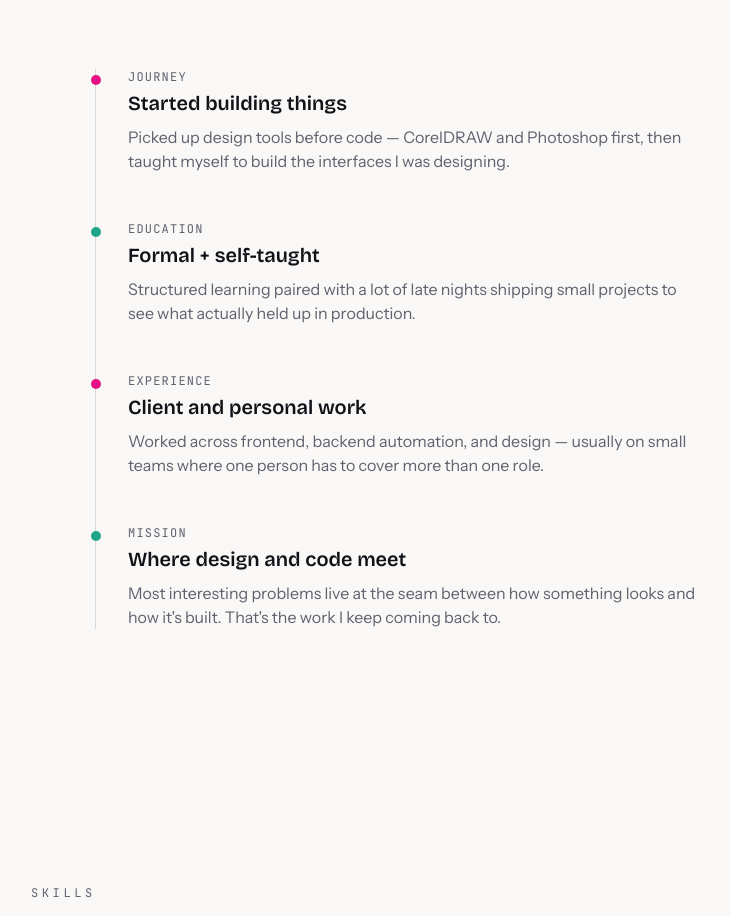
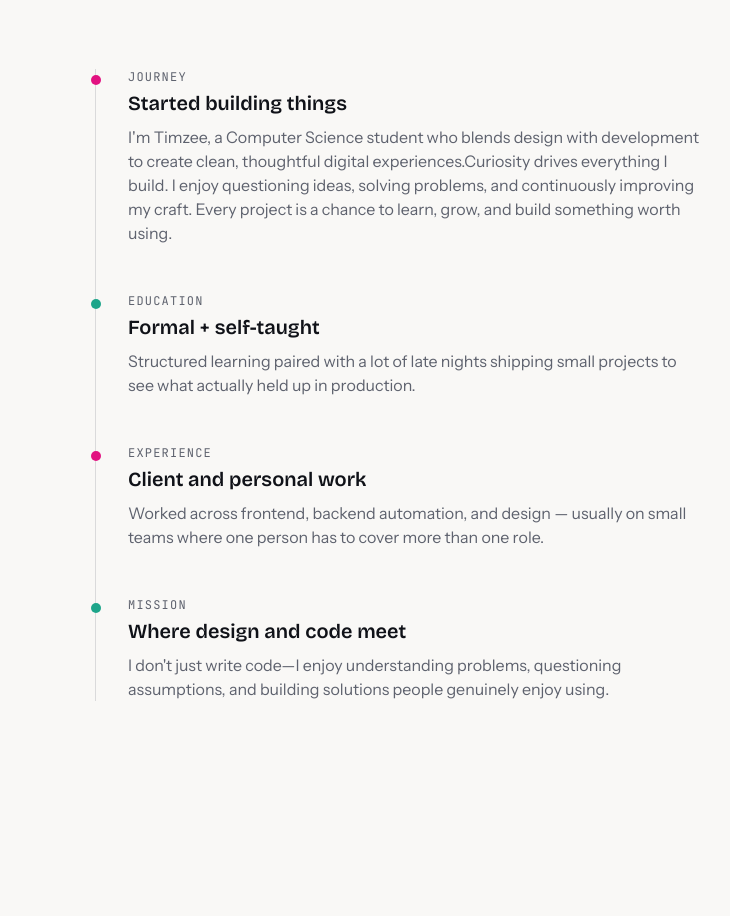
Before and after one commit to Timzee00/Portfolio-page, a Next.js app: page / in a window 1280 px wide. Shown: the part 1047-1963 px from the top of the page, without its empty margins (121-851 px from the left). Built offline with nearby package versions, Linux system fonts and the light colour scheme; no server answers; the database is empty.

Commit message:
Update About section with personal introduction

```diff
--- a/src/components/sections/About.tsx
+++ b/src/components/sections/About.tsx
@@ -8,7 +8,7 @@ const TIMELINE = [
   {
     year: "Journey",
     title: "Started building things",
-    body: "Picked up design tools before code — CorelDRAW and Photoshop first, then taught myself to build the interfaces I was designing.",
+    body: "I'm Timzee, a Computer Science student who blends design with development to create clean, thoughtful digital experiences.Curiosity drives everything I build. I enjoy questioning ideas, solving problems, and continuously improving my craft. Every project is a chance to learn, grow, and build something worth using.",
   },
   {
     year: "Education",
@@ -23,7 +23,7 @@ const TIMELINE = [
   {
     year: "Mission",
     title: "Where design and code meet",
-    body: "Most interesting problems live at the seam between how something looks and how it's built. That's the work I keep coming back to.",
+    body: "I don't just write code—I enjoy understanding problems, questioning assumptions, and building solutions people genuinely enjoy using.",
   },
 ];
 
```
